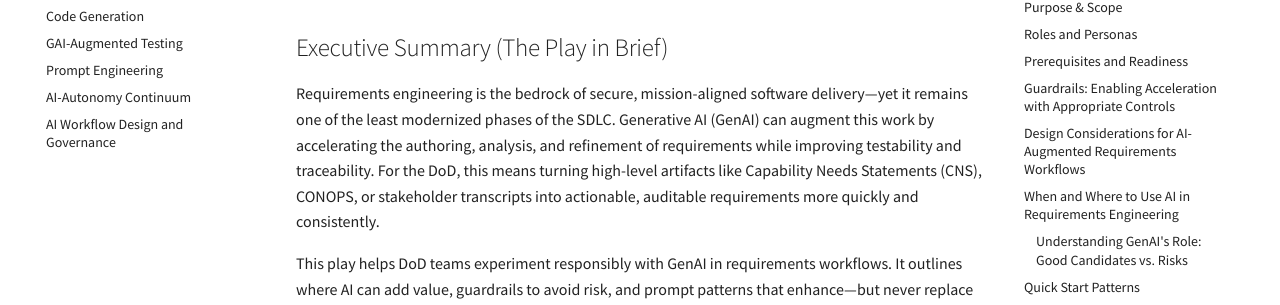
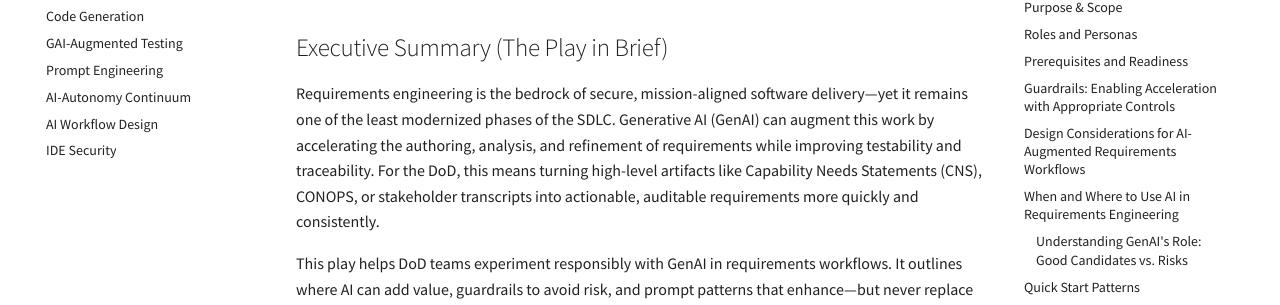
Before and after one commit to Code-dot-mil/AI4SDLC, an MkDocs documentation site: the page built from docs/plays/requirements_engineering_play.md, in a window 1280 px wide. Shown: the part 303-608 px from the top of the page. Built offline with MkDocs 1.6.1 and Material for MkDocs 9.7.7, drawn with Linux system fonts in a browser that asks for light colours; comment, search, counter and statistics services are not loaded.

Commit message:
update to see IDE security as core

```diff
--- a/mkdocs.yml
+++ b/mkdocs.yml
@@ -35,7 +35,8 @@ nav:
     - GAI-Augmented Testing: plays/testing-play.md
     - Prompt Engineering: plays/prompt-engineering.md
     - AI-Autonomy Continuum: plays/ai-autonomy_continuum_play.md
-    - AI Workflow Design and Governance: plays/ai_sdlc_workflows-play.md
+    - AI Workflow Design: plays/ai_sdlc_workflows-play.md
+    - IDE Security: plays/ide-security.md
   - Patterns:
     - Human-Machine Interaction Patterns: plays/human-machine-patterns.md
   - Practices:
```
